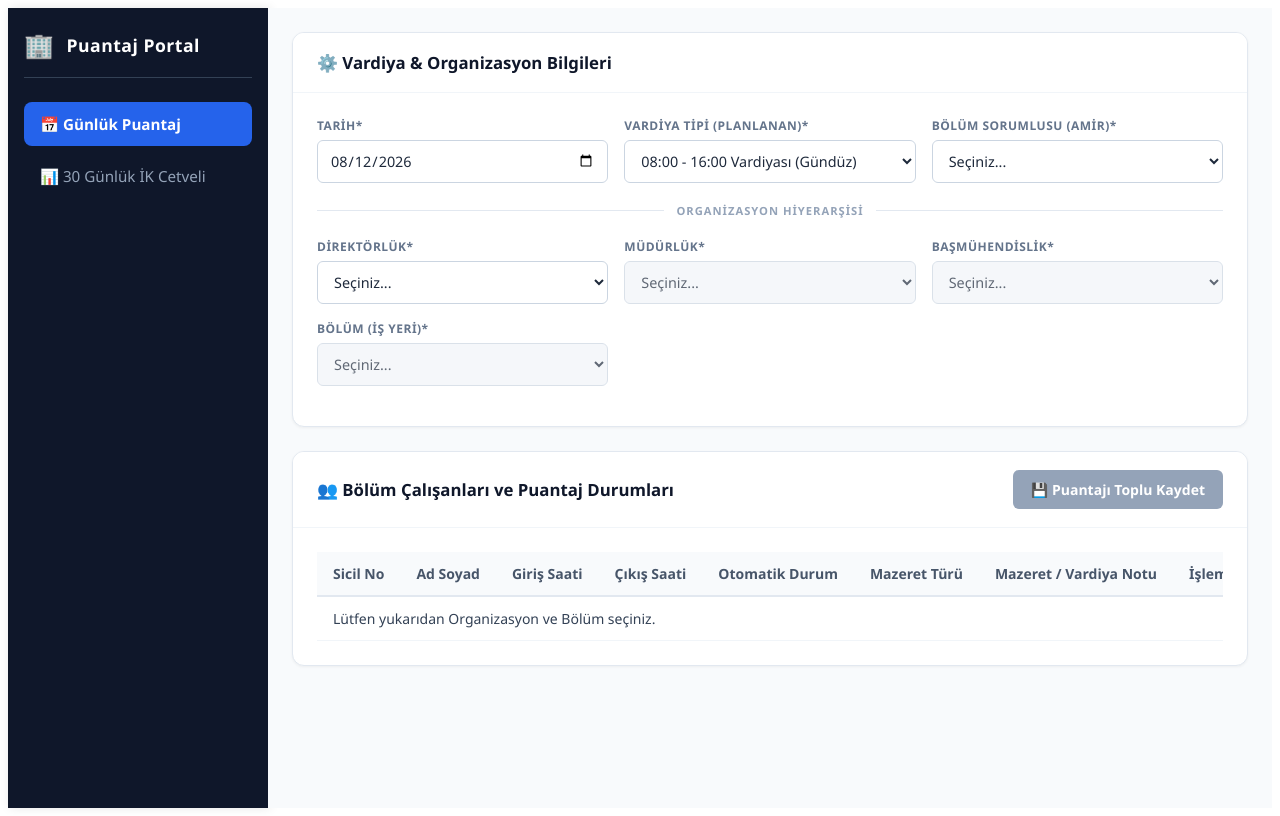
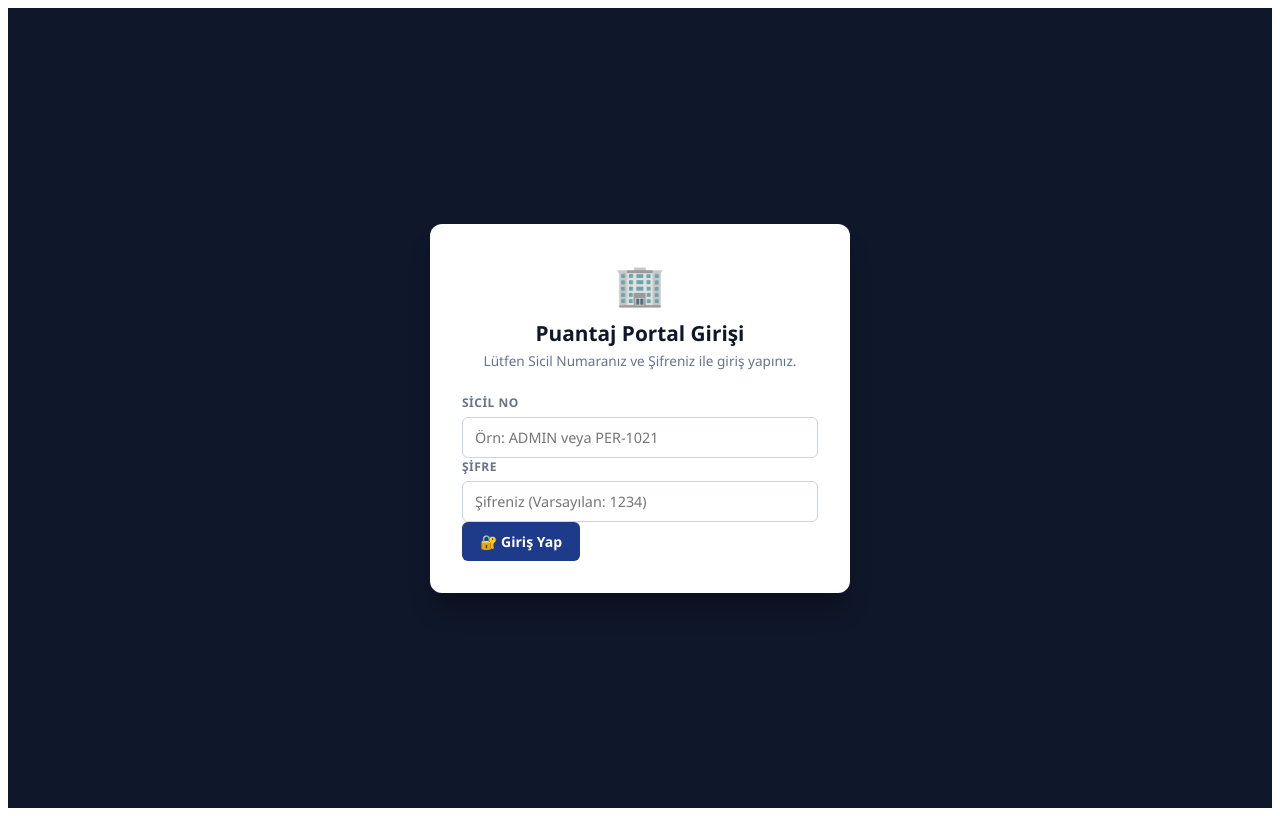
Before and after one commit to farukskya/puantaj-projesi, an Angular app in the folder frontend/: page / in a window 1280 px wide. Built offline with nearby package versions, Linux system fonts and the light colour scheme.

Commit message:
Login ekrani rol yonetimi ve dakika formatlayici eklendi

```diff
--- a/frontend/src/app/app.html
+++ b/frontend/src/app/app.html
@@ -1,16 +1,55 @@
-<div class="layout-wrapper">
+<!-- 1. GİRİŞ YAPILMAMIŞSA: LOGIN EKRANI -->
+<div class="login-wrapper" *ngIf="!isLoggedIn">
+  <div class="login-card">
+    <div class="login-header">
+      <span class="brand-icon">🏢</span>
+      <h2>Puantaj Portal Girişi</h2>
+      <p>Lütfen Sicil Numaranız ve Şifreniz ile giriş yapınız.</p>
+    </div>
+    <div class="login-body">
+      <div class="form-group mb-3">
+        <label>SİCİL NO</label>
+        <input type="text" class="form-control" [(ngModel)]="loginSicil" placeholder="Örn: ADMIN veya PER-1021" />
+      </div>
+      <div class="form-group mb-3">
+        <label>ŞİFRE</label>
+        <input type="password" class="form-control" [(ngModel)]="loginSifre" placeholder="Şifreniz (Varsayılan: 1234)" (keyup.enter)="girisYap()" />
+      </div>
+      <div class="alert alert-danger" *ngIf="loginHata">
+        {{ loginHata }}
+      </div>
+      <button class="btn-navy w-100" (click)="girisYap()">🔐 Giriş Yap</button>
+    </div>
+  </div>
+</div>
+
+<!-- 2. GİRİŞ YAPILMIŞSA: UYGULAMA ARAYÜZÜ -->
+<div class="layout-wrapper" *ngIf="isLoggedIn">
   <!-- Sol Menü (Sidebar) -->
   <aside class="sidebar">
     <div class="brand">
       <span class="brand-icon">🏢</span>
       <span class="brand-title">Puantaj Portal</span>
     </div>
+
+    <!-- Kullanıcı Kartı -->
+    <div class="user-info-box" *ngIf="currentUser">
+      <span class="user-role-badge" [ngClass]="currentUser.rol === 'ADMIN' ? 'role-admin' : 'role-isci'">
+        {{ currentUser.rol === 'ADMIN' ? 'YÖNETİCİ' : 'İŞÇİ' }}
+      </span>
+      <p class="user-name">{{ currentUser.adSoyad }}</p>
+      <p class="user-sicil">{{ currentUser.sicilNo }}</p>
+    </div>
+
     <nav class="nav-menu">
-      <button class="nav-item" [class.active]="aktifSekme === 'gunluk'" (click)="aktifSekme = 'gunluk'">
+      <button *ngIf="currentUser?.rol === 'ADMIN'" class="nav-item" [class.active]="aktifSekme === 'gunluk'" (click)="aktifSekme = 'gunluk'">
         📅 Günlük Puantaj
       </button>
       <button class="nav-item" [class.active]="aktifSekme === 'aylik'" (click)="aktifSekme = 'aylik'">
         📊 30 Günlük İK Cetveli
+      </button>
+      <button class="nav-item btn-logout" (click)="cikisYap()">
+        🚪 Güvenli Çıkış
       </button>
     </nav>
   </aside>
@@ -18,8 +57,8 @@
   <!-- Ana İçerik Alanı -->
   <main class="content-area">
 
-    <!-- 1. SEKME: GÜNLÜK PUANTAJ GİRİŞİ -->
-    <div *ngIf="aktifSekme === 'gunluk'">
+    <!-- 1. SEKME: GÜNLÜK PUANTAJ GİRİŞİ (Sadece ADMIN Görebilir) -->
+    <div *ngIf="aktifSekme === 'gunluk' && currentUser?.rol === 'ADMIN'">
 
       <!-- Organizasyon ve Vardiya Seçim Kartı -->
       <div class="card">
@@ -136,16 +175,14 @@
                     </span>
                   </td>
                   <td>
-                    <select class="form-control-sm" [(ngModel)]="gun.durum" (change)="aylikOzetHesapla()">
-  <option value="NORMAL">NORMAL (8 Saat)</option>
-  <option value="FAZLA_MESAI">FAZLA MESAİ</option>
-  <option value="ERKEN_CIKTI">ERKEN ÇIKTI</option>
-  <option value="MAZERETLI">MAZERETLİ / İZİNLİ</option>
-  <option value="HAFTA_IZNI">HAFTA İZNİ</option>
-  <option value="RESMI_TATIL">RESMİ TATİL</option>
-  <option value="DEVAMSIZ">DEVAMSIZ</option>
-  <option value="EKSİK_KART">EKSİK KART</option>
-</select>
+                    <select class="form-control-sm" [(ngModel)]="p.mazeretTuru">
+                      <option value="">Mazeret Yok / Temiz</option>
+                      <option value="Doktor Sevk">Doktor Sevk</option>
+                      <option value="İdari İzin">İdari İzin</option>
+                      <option value="Şahsi İzin">Şahsi İzin</option>
+                      <option value="Sıhhi İzin">Sıhhi İzin</option>
+                      <option value="Görevli">Görevli / Dış Görev</option>
+                    </select>
                   </td>
                   <td>
                     <input type="text" class="form-control-sm" [(ngModel)]="p.mazeretNotu" placeholder="Not veya mazeret açıklaması..." />
@@ -168,30 +205,30 @@
       </div>
     </div>
 
-    <!-- 2. SEKME: 30 GÜNLÜK İK PUANTAJ CETVELİ -->
+    <!-- 2. SEKME: 30 GÜNLÜK İK PUANTAJ CETVELİ (TÜM ROLER GÖREBİLİR) -->
     <div *ngIf="aktifSekme === 'aylik'">
 
       <!-- İK Özet Sayaç Kartları -->
       <div class="ik-summary-cards">
+        <div class="summary-card purple">
+          <span class="count">{{ toplamCalisilanSaatMetni }}</span>
+          <span class="label">Ay İçi Toplam Çalışma Saati</span>
+        </div>
         <div class="summary-card blue">
-          <span class="count">{{ toplamFiiliCalisma }}</span>
+          <span class="count">{{ toplamFiiliCalisma }} Gün</span>
           <span class="label">Fiili Çalışılan Gün</span>
         </div>
         <div class="summary-card gray">
-          <span class="count">{{ toplamHaftaIzni }}</span>
+          <span class="count">{{ toplamHaftaIzni }} Gün</span>
           <span class="label">Hafta İzni (Pazar)</span>
         </div>
         <div class="summary-card green">
-          <span class="count">{{ toplamResmiTatil }}</span>
+          <span class="count">{{ toplamResmiTatil }} Gün</span>
           <span class="label">Resmi Tatil</span>
         </div>
         <div class="summary-card orange">
-          <span class="count">{{ toplamMazeret }}</span>
+          <span class="count">{{ toplamMazeret }} Gün</span>
           <span class="label">Mazeret / İzinli</span>
-        </div>
-        <div class="summary-card red">
-          <span class="count">{{ toplamDevamsiz }}</span>
-          <span class="label">Devamsız / Eksik</span>
         </div>
       </div>
 
@@ -199,7 +236,7 @@
       <div class="card">
         <div class="card-header card-header-flex">
           <h3>
-            📊 30 Günlük Puantaj Cetveli
+            📊 30 Günlük İK Puantaj Cetveli
             <span *ngIf="seciliPersonel" style="color: #2563eb; font-weight: 700; margin-left: 8px;">
               ({{ seciliPersonel.adSoyad }} - {{ seciliPersonel.sicilNo }})
             </span>
@@ -231,23 +268,25 @@
                   <td><strong>{{ seciliPersonel ? seciliPersonel.adSoyad : 'Genel Personel' }}</strong></td>
                   <td>{{ gun.gunAdi }}</td>
                   <td>
-                    <select class="form-control-sm" [(ngModel)]="gun.durum" (change)="aylikOzetHesapla()">
+                    <select class="form-control-sm" [(ngModel)]="gun.durum" (change)="aylikOzetHesapla()" [disabled]="currentUser?.rol === 'ISCI'">
                       <option value="NORMAL">NORMAL (8 Saat)</option>
+                      <option value="FAZLA_MESAI">FAZLA MESAİ</option>
+                      <option value="ERKEN_CIKTI">ERKEN ÇIKTI</option>
+                      <option value="MAZERETLI">MAZERETLİ / İZİNLİ</option>
                       <option value="HAFTA_IZNI">HAFTA İZNİ</option>
                       <option value="RESMI_TATIL">RESMİ TATİL</option>
-                      <option value="MAZERETLI">MAZERETLİ / İZİNLİ</option>
-                      <option value="FAZLA_MESAI">FAZLA MESAİ</option>
                       <option value="DEVAMSIZ">DEVAMSIZ</option>
+                      <option value="EKSİK_KART">EKSİK KART</option>
                     </select>
                   </td>
                   <td>
-                    <input type="time" class="form-control-sm" [(ngModel)]="gun.girisSaati" [disabled]="gun.durum === 'HAFTA_IZNI' || gun.durum === 'RESMI_TATIL'" />
+                    <input type="time" class="form-control-sm" [(ngModel)]="gun.girisSaati" [disabled]="gun.durum === 'HAFTA_IZNI' || gun.durum === 'RESMI_TATIL' || currentUser?.rol === 'ISCI'" />
                   </td>
                   <td>
-                    <input type="time" class="form-control-sm" [(ngModel)]="gun.cikisSaati" [disabled]="gun.durum === 'HAFTA_IZNI' || gun.durum === 'RESMI_TATIL'" />
+                    <input type="time" class="form-control-sm" [(ngModel)]="gun.cikisSaati" [disabled]="gun.durum === 'HAFTA_IZNI' || gun.durum === 'RESMI_TATIL' || currentUser?.rol === 'ISCI'" />
                   </td>
                   <td>
-                    <input type="text" class="form-control-sm" [(ngModel)]="gun.not" placeholder="Not ekle..." />
+                    <input type="text" class="form-control-sm" [(ngModel)]="gun.not" placeholder="Not ekle..." [disabled]="currentUser?.rol === 'ISCI'" />
                   </td>
                 </tr>
               </tbody>
@@ -257,7 +296,7 @@
       </div>
     </div>
 
-    <!-- Başarılı Kayıt Toast Bildirimi -->
+    <!-- Toast Bildirimi -->
     <div class="toast-notification" *ngIf="showSuccessToast">
       <div class="toast-content">
         <span class="toast-icon">✅</span>
--- a/frontend/src/app/app.scss
+++ b/frontend/src/app/app.scss
@@ -478,3 +478,102 @@
     }
   }
 }
+/* Login Ekranı Stilleri */
+.login-wrapper {
+  display: flex;
+  justify-content: center;
+  align-items: center;
+  min-height: 100vh;
+  background-color: #0f172a;
+  padding: 20px;
+}
+
+.login-card {
+  background: #ffffff;
+  border-radius: 12px;
+  width: 100%;
+  max-width: 420px;
+  padding: 32px;
+  box-shadow: 0 20px 25px -5px rgba(0, 0, 0, 0.3);
+
+  .login-header {
+    text-align: center;
+    margin-bottom: 24px;
+
+    .brand-icon {
+      font-size: 2.5rem;
+    }
+
+    h2 {
+      font-size: 1.3rem;
+      color: #0f172a;
+      margin-top: 8px;
+    }
+
+    p {
+      font-size: 0.85rem;
+      color: #64748b;
+      margin-top: 4px;
+    }
+  }
+}
+
+.alert-danger {
+  background-color: #fef2f2;
+  color: #991b1b;
+  border: 1px solid #fecaca;
+  padding: 10px;
+  border-radius: 6px;
+  font-size: 0.8rem;
+  margin-bottom: 16px;
+}
+
+/* Kullanıcı Bilgisi Sol Menü */
+.user-info-box {
+  background-color: #1e293b;
+  padding: 12px;
+  border-radius: 8px;
+  border: 1px solid #334155;
+
+  .user-name {
+    font-size: 0.9rem;
+    font-weight: 600;
+    color: #f8fafc;
+  }
+
+  .user-sicil {
+    font-size: 0.75rem;
+    color: #94a3b8;
+  }
+
+  .user-role-badge {
+    display: inline-block;
+    font-size: 0.65rem;
+    font-weight: 700;
+    padding: 2px 6px;
+    border-radius: 4px;
+    margin-bottom: 6px;
+
+    &.role-admin {
+      background-color: #2563eb;
+      color: white;
+    }
+
+    &.role-isci {
+      background-color: #10b981;
+      color: white;
+    }
+  }
+}
+
+.btn-logout {
+  margin-top: auto;
+  color: #ef4444 !important;
+  &:hover {
+    background-color: #451a1a !important;
+  }
+}
+
+.summary-card.purple .count {
+  color: #8b5cf6;
+}
--- a/frontend/src/app/app.ts
+++ b/frontend/src/app/app.ts
@@ -12,6 +12,8 @@
   durumMetni: string;
   mazeretTuru: string;
   mazeretNotu: string;
+  sifre?: string;
+  rol?: 'ADMIN' | 'ISCI';
 }
 
 interface GunlukPuantaj {
@@ -31,6 +33,13 @@
   styleUrls: ['./app.scss']
 })
 export class AppComponent implements OnInit {
+  // Oturum ve Rol Durumu
+  isLoggedIn: boolean = false;
+  loginSicil: string = '';
+  loginSifre: string = '';
+  loginHata: string = '';
+  currentUser: Personel | null = null;
+
   aktifSekme: 'gunluk' | 'aylik' = 'gunluk';
 
   // Seçim Değişkenleri
@@ -42,10 +51,8 @@
   secilenBasmuhendislik: string = '';
   secilenBolum: string = '';
 
-  // Seçili Personel Bilgisi (Aylık Detay İçin)
   seciliPersonel: Personel | null = null;
 
-  // Kayıt ve Bildirim Durumları
   isSaving: boolean = false;
   showSuccessToast: boolean = false;
   toastMessage: string = '';
@@ -56,8 +63,8 @@
   toplamResmiTatil: number = 0;
   toplamMazeret: number = 0;
   toplamDevamsiz: number = 0;
+  toplamCalisilanSaatMetni: string = '0 Saat 0 Dakika';
 
-  // Genel Hiyerarşik Seçenekler
   direktorlikler: string[] = [
     'Teknoloji ve Yazılım Direktörlüğü',
     'Üretim ve Operasyon Direktörlüğü',
@@ -70,20 +77,15 @@
   personelListesi: Personel[] = [];
   aylikPuantajListesi: GunlukPuantaj[] = [];
 
-  // Personellere Özel Kaydedilmiş Günlük Veri Deposu
   private personelAylikGecmis: { [key: string]: GunlukPuantaj[] } = {};
 
-  // Mock Veri Deposu
+  // Kullanıcı ve Personel Veritabanı
   private mockPersonelDeposu: { [key: string]: Personel[] } = {
     'Puantaj ve İK Sistemleri Birimi': [
-      { sicilNo: 'PER-1021', adSoyad: 'Ahmet Yılmaz', girisSaati: '08:00', cikisSaati: '16:00', durum: 'NORMAL', durumMetni: 'NORMAL (8 Saat)', mazeretTuru: '', mazeretNotu: '' },
-      { sicilNo: 'PER-1045', adSoyad: 'Mehmet Demir', girisSaati: '08:00', cikisSaati: '14:00', durum: 'ERKEN_CIKTI', durumMetni: 'ERKEN ÇIKTI (2 Saat Eksik)', mazeretTuru: 'Doktor Sevk', mazeretNotu: 'Poliklinik randevusu' },
-      { sicilNo: 'PER-1088', adSoyad: 'Mustafa Kaya', girisSaati: '08:15', cikisSaati: '16:00', durum: 'EKSİK_KART', durumMetni: 'GEÇ GELDİ', mazeretTuru: 'İdari İzin', mazeretNotu: 'Saha denetimi' },
-      { sicilNo: 'PER-1102', adSoyad: 'Ayşe Çelik', girisSaati: '08:00', cikisSaati: '16:00', durum: 'NORMAL', durumMetni: 'NORMAL (8 Saat)', mazeretTuru: '', mazeretNotu: '' }
-    ],
-    'Saha Otomasyon Birimi': [
-      { sicilNo: 'PER-2011', adSoyad: 'Murat Öztürk', girisSaati: '08:00', cikisSaati: '16:00', durum: 'NORMAL', durumMetni: 'NORMAL (8 Saat)', mazeretTuru: '', mazeretNotu: '' },
-      { sicilNo: 'PER-2034', adSoyad: 'Serhat Arslan', girisSaati: '08:00', cikisSaati: '16:00', durum: 'NORMAL', durumMetni: 'NORMAL (8 Saat)', mazeretTuru: '', mazeretNotu: '' }
+      { sicilNo: 'ADMIN', adSoyad: 'Yönetici Amir', girisSaati: '08:00', cikisSaati: '16:00', durum: 'NORMAL', durumMetni: 'NORMAL (8 Saat)', mazeretTuru: '', mazeretNotu: '', sifre: '1234', rol: 'ADMIN' },
+      { sicilNo: 'PER-1021', adSoyad: 'Ahmet Yılmaz', girisSaati: '08:00', cikisSaati: '16:00', durum: 'NORMAL', durumMetni: 'NORMAL (8 Saat)', mazeretTuru: '', mazeretNotu: '', sifre: '1234', rol: 'ISCI' },
+      { sicilNo: 'PER-1045', adSoyad: 'Mehmet Demir', girisSaati: '08:00', cikisSaati: '14:00', durum: 'ERKEN_CIKTI', durumMetni: 'ERKEN ÇIKTI (2 Saat Eksik)', mazeretTuru: 'Doktor Sevk', mazeretNotu: 'Poliklinik randevusu', sifre: '1234', rol: 'ISCI' },
+      { sicilNo: 'PER-1088', adSoyad: 'Mustafa Kaya', girisSaati: '08:15', cikisSaati: '16:00', durum: 'EKSİK_KART', durumMetni: 'GEÇ GELDİ', mazeretTuru: 'İdari İzin', mazeretNotu: 'Saha denetimi', sifre: '1234', rol: 'ISCI' }
     ]
   };
 
@@ -91,65 +93,69 @@
     this.generate30GunlukPuantaj();
   }
 
-  // Hiyerarşik Seçim Olayları
-  onDirektorlikChange() {
-    this.secilenMudurluk = '';
-    this.secilenBasmuhendislik = '';
-    this.secilenBolum = '';
-    this.basmuhendislikler = [];
-    this.bolumler = [];
-    this.personelListesi = [];
+  // LOGIN / LOGOUT METOTLARI
+  girisYap() {
+    this.loginHata = '';
+    let foundUser: Personel | null = null;
 
-    if (this.secilenDirektorlik === 'Teknoloji ve Yazılım Direktörlüğü') {
-      this.mudurlukler = ['Yazılım ve Otomasyon Müdürlüğü', 'Sistem ve Ağ Yönetimi Müdürlüğü'];
-    } else if (this.secilenDirektorlik === 'Üretim ve Operasyon Direktörlüğü') {
-      this.mudurlukler = ['Tesisler Müdürlüğü', 'Bakım Onarım Müdürlüğü'];
-    } else if (this.secilenDirektorlik === 'İnsan Kaynakları Direktörlüğü') {
-      this.mudurlukler = ['İşe Alım ve Özlük İşleri Müdürlüğü', 'Endüstriyel İlişkiler Müdürlüğü'];
+    Object.keys(this.mockPersonelDeposu).forEach(key => {
+      const p = this.mockPersonelDeposu[key].find(u => u.sicilNo.toUpperCase() === this.loginSicil.trim().toUpperCase());
+      if (p) foundUser = p;
+    });
+
+    if (!foundUser && (this.loginSicil.toUpperCase() === 'ADMIN' || this.loginSicil.toUpperCase() === '1001')) {
+      foundUser = {
+        sicilNo: 'ADMIN',
+        adSoyad: 'Sistem Yöneticisi',
+        girisSaati: '08:00',
+        cikisSaati: '16:00',
+        durum: 'NORMAL',
+        durumMetni: 'NORMAL',
+        mazeretTuru: '',
+        mazeretNotu: '',
+        sifre: '1234',
+        rol: 'ADMIN'
+      };
+    }
+
+    if (foundUser && (this.loginSifre === (foundUser as Personel).sifre || this.loginSifre === '1234')) {
+      this.currentUser = foundUser;
+      this.isLoggedIn = true;
+
+      if (this.currentUser.rol === 'ISCI') {
+        this.seciliPersonel = this.currentUser;
+        this.aktifSekme = 'aylik';
+        if (!this.personelAylikGecmis[this.currentUser.sicilNo]) {
+          this.generatePersonelGecmis(this.currentUser.sicilNo);
+        }
+        this.aylikPuantajListesi = this.personelAylikGecmis[this.currentUser.sicilNo];
+        this.aylikOzetHesapla();
+      } else {
+        this.aktifSekme = 'gunluk';
+      }
     } else {
-      this.mudurlukler = [];
+      this.loginHata = 'Giriş Başarısız! Sicil No veya Şifre Hatalı. (Örn Sicil: ADMIN veya PER-1021, Şifre: 1234)';
     }
   }
 
-  onMudurlukChange() {
-    this.secilenBasmuhendislik = '';
-    this.secilenBolum = '';
-    this.bolumler = [];
-    this.personelListesi = [];
-
-    if (this.secilenMudurluk === 'Yazılım ve Otomasyon Müdürlüğü') {
-      this.basmuhendislikler = ['Backend Yazılım Başmühendisliği', 'Endüstriyel Veri Başmühendisliği'];
-    } else {
-      this.basmuhendislikler = ['Genel Hizmetler Başmühendisliği'];
-    }
+  cikisYap() {
+    this.isLoggedIn = false;
+    this.currentUser = null;
+    this.loginSicil = '';
+    this.loginSifre = '';
   }
 
-  onBasmuhendislikChange() {
-    this.secilenBolum = '';
-    this.personelListesi = [];
+  // DAKİKA FORMATLAYICI (1.3333 -> 1 Saat 20 Dakika)
+  private dakikaFormatla(toplamDakika: number): string {
+    const saat = Math.floor(Math.abs(toplamDakika) / 60);
+    const dakika = Math.round(Math.abs(toplamDakika) % 60);
 
-    if (this.secilenBasmuhendislik === 'Backend Yazılım Başmühendisliği') {
-      this.bolumler = ['Puantaj ve İK Sistemleri Birimi', 'Saha Otomasyon Birimi'];
-    } else {
-      this.bolumler = ['Standart Çalışma Birimi'];
-    }
+    let metin = '';
+    if (saat > 0) metin += `${saat} Saat `;
+    if (dakika > 0 || saat === 0) metin += `${dakika} Dakika`;
+    return metin.trim();
   }
 
-  onBolumChange() {
-    if (this.secilenBolum && this.mockPersonelDeposu[this.secilenBolum]) {
-      this.personelListesi = JSON.parse(JSON.stringify(this.mockPersonelDeposu[this.secilenBolum]));
-      this.personelListesi.forEach(p => this.hesaplaDurum(p));
-    } else if (this.secilenBolum) {
-      this.personelListesi = [
-        { sicilNo: 'PER-9001', adSoyad: 'Örnek Personel 1', girisSaati: '08:00', cikisSaati: '16:00', durum: 'NORMAL', durumMetni: 'NORMAL (8 Saat)', mazeretTuru: '', mazeretNotu: '' },
-        { sicilNo: 'PER-9002', adSoyad: 'Örnek Personel 2', girisSaati: '08:00', cikisSaati: '16:00', durum: 'NORMAL', durumMetni: 'NORMAL (8 Saat)', mazeretTuru: '', mazeretNotu: '' }
-      ];
-    } else {
-      this.personelListesi = [];
-    }
-  }
-
-  // Otomatik Mesai ve Fazla Mesai Hesaplayıcı
   hesaplaDurum(p: Personel) {
     if (!p.girisSaati || !p.cikisSaati) {
       p.durum = 'EKSİK_KART';
@@ -163,33 +169,28 @@
     const girisToplamDakika = girisSaat * 60 + girisDakika;
     const cikisToplamDakika = cikisSaat * 60 + cikisDakika;
 
-    const toplamDakika = cikisToplamDakika - girisToplamDakika;
-    const calisilanSaat = toplamDakika / 60;
-    const normalVardiyaSaati = 8;
+    const calisilanDakika = cikisToplamDakika - girisToplamDakika;
+    const normalVardiyaDakika = 8 * 60; // 480 Dakika
 
-    if (calisilanSaat > normalVardiyaSaati) {
-      const fazlaMesaiSaati = calisilanSaat - normalVardiyaSaati;
+    if (calisilanDakika > normalVardiyaDakika) {
+      const farkDakika = calisilanDakika - normalVardiyaDakika;
       p.durum = 'FAZLA_MESAI';
-      p.durumMetni = `FAZLA MESAİ (${fazlaMesaiSaati} Saat)`;
-    } else if (calisilanSaat === normalVardiyaSaati) {
+      p.durumMetni = `FAZLA MESAİ (${this.dakikaFormatla(farkDakika)})`;
+    } else if (calisilanDakika === normalVardiyaDakika) {
       p.durum = 'NORMAL';
       p.durumMetni = 'NORMAL (8 Saat)';
-    } else if (calisilanSaat > 0 && calisilanSaat < normalVardiyaSaati) {
-      const eksikSaat = normalVardiyaSaati - calisilanSaat;
+    } else if (calisilanDakika > 0 && calisilanDakika < normalVardiyaDakika) {
+      const farkDakika = normalVardiyaDakika - calisilanDakika;
       p.durum = 'ERKEN_CIKTI';
-      p.durumMetni = `ERKEN ÇIKTI (${eksikSaat} Saat Eksik)`;
+      p.durumMetni = `ERKEN ÇIKTI (${this.dakikaFormatla(farkDakika)} Eksik)`;
     } else {
       p.durum = 'EKSİK_KART';
-      p.durumMetni = 'EKSİK KART / GEÇERSİZ SAAT';
+      p.durumMetni = 'GEÇERSİZ SAAT';
     }
   }
 
-  // TOPLU KAYDETME: Tüm Durumları (Fazla Mesai, Erken Çıktı vs.) Aylık Cetvele Aktarır
   topluKaydet() {
-    if (this.personelListesi.length === 0) {
-      alert('Kaydedilecek personel verisi bulunamadı!');
-      return;
-    }
+    if (this.personelListesi.length === 0) return;
 
     this.isSaving = true;
 
@@ -204,15 +205,8 @@
       if (hedefGun) {
         hedefGun.girisSaati = p.girisSaati;
         hedefGun.cikisSaati = p.cikisSaati;
-
-        // Mazeret varsa önce mazeret yaz, yoksa otomatik durum metnini yaz
         hedefGun.not = p.mazeretNotu || p.mazeretTuru || p.durumMetni;
-
-        if (p.mazeretTuru) {
-          hedefGun.durum = 'MAZERETLI';
-        } else {
-          hedefGun.durum = p.durum; // FAZLA_MESAI, NORMAL, ERKEN_CIKTI, EKSİK_KART vb.
-        }
+        hedefGun.durum = p.mazeretTuru ? 'MAZERETLI' : p.durum;
       }
     });
 
@@ -224,16 +218,12 @@
 
     setTimeout(() => {
       this.isSaving = false;
-      this.toastMessage = `${this.secilenTarih} tarihli ${this.personelListesi.length} personelin puantajı ve mesaileri başarıyla kaydedildi!`;
+      this.toastMessage = `${this.secilenTarih} tarihli personel puantajı başarıyla kaydedildi!`;
       this.showSuccessToast = true;
-
-      setTimeout(() => {
-        this.showSuccessToast = false;
-      }, 3500);
+      setTimeout(() => this.showSuccessToast = false, 3500);
     }, 500);
   }
 
-  // Kişiye Özel Aylık Detaya Gitme (Fazla Mesai Aktarımı Dahil)
   personelAylikDetayGit(p: Personel) {
     this.seciliPersonel = p;
     this.hesaplaDurum(p);
@@ -247,17 +237,60 @@
       hedefGun.girisSaati = p.girisSaati;
       hedefGun.cikisSaati = p.cikisSaati;
       hedefGun.not = p.mazeretNotu || p.mazeretTuru || p.durumMetni;
-
-      if (p.mazeretTuru) {
-        hedefGun.durum = 'MAZERETLI';
-      } else {
-        hedefGun.durum = p.durum;
-      }
+      hedefGun.durum = p.mazeretTuru ? 'MAZERETLI' : p.durum;
     }
 
     this.aylikPuantajListesi = this.personelAylikGecmis[p.sicilNo];
     this.aylikOzetHesapla();
     this.aktifSekme = 'aylik';
+  }
+
+  onDirektorlikChange() {
+    this.secilenMudurluk = '';
+    this.secilenBasmuhendislik = '';
+    this.secilenBolum = '';
+    this.basmuhendislikler = [];
+    this.bolumler = [];
+    this.personelListesi = [];
+
+    if (this.secilenDirektorlik === 'Teknoloji ve Yazılım Direktörlüğü') {
+      this.mudurlukler = ['Yazılım ve Otomasyon Müdürlüğü', 'Sistem ve Ağ Yönetimi Müdürlüğü'];
+    } else {
+      this.mudurlukler = ['Genel Müdürlük'];
+    }
+  }
+
+  onMudurlukChange() {
+    this.secilenBasmuhendislik = '';
+    this.secilenBolum = '';
+    this.bolumler = [];
+    this.personelListesi = [];
+
+    if (this.secilenMudurluk === 'Yazılım ve Otomasyon Müdürlüğü') {
+      this.basmuhendislikler = ['Backend Yazılım Başmühendisliği'];
+    } else {
+      this.basmuhendislikler = ['Genel Hizmetler Başmühendisliği'];
+    }
+  }
+
+  onBasmuhendislikChange() {
+    this.secilenBolum = '';
+    this.personelListesi = [];
+
+    if (this.secilenBasmuhendislik === 'Backend Yazılım Başmühendisliği') {
+      this.bolumler = ['Puantaj ve İK Sistemleri Birimi'];
+    } else {
+      this.bolumler = ['Standart Çalışma Birimi'];
+    }
+  }
+
+  onBolumChange() {
+    if (this.secilenBolum && this.mockPersonelDeposu[this.secilenBolum]) {
+      this.personelListesi = JSON.parse(JSON.stringify(this.mockPersonelDeposu[this.secilenBolum]));
+      this.personelListesi.forEach(p => this.hesaplaDurum(p));
+    } else {
+      this.personelListesi = [];
+    }
   }
 
   generate30GunlukPuantaj() {
@@ -313,6 +346,19 @@
     this.toplamResmiTatil = this.aylikPuantajListesi.filter(g => g.durum === 'RESMI_TATIL').length;
     this.toplamMazeret = this.aylikPuantajListesi.filter(g => g.durum === 'MAZERETLI').length;
     this.toplamDevamsiz = this.aylikPuantajListesi.filter(g => g.durum === 'DEVAMSIZ' || g.durum === 'ERKEN_CIKTI' || g.durum === 'EKSİK_KART').length;
+
+    // Ay İçi Toplam Dakika ve Saat Hesabı
+    let toplamDakika = 0;
+    this.aylikPuantajListesi.forEach(g => {
+      if (g.girisSaati && g.cikisSaati && g.girisSaati !== '-' && g.cikisSaati !== '-') {
+        const [gS, gD] = g.girisSaati.split(':').map(Number);
+        const [cS, cD] = g.cikisSaati.split(':').map(Number);
+        const dk = (cS * 60 + cD) - (gS * 60 + gD);
+        if (dk > 0) toplamDakika += dk;
+      }
+    });
+
+    this.toplamCalisilanSaatMetni = this.dakikaFormatla(toplamDakika);
   }
 
   excelIndir() {
```
